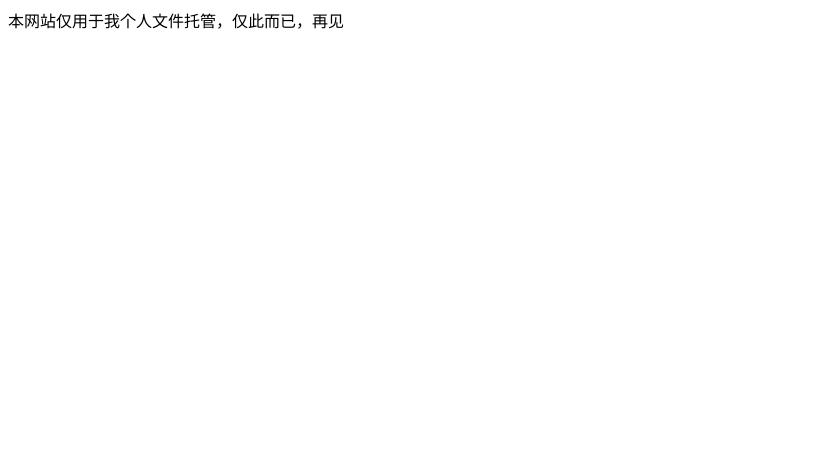
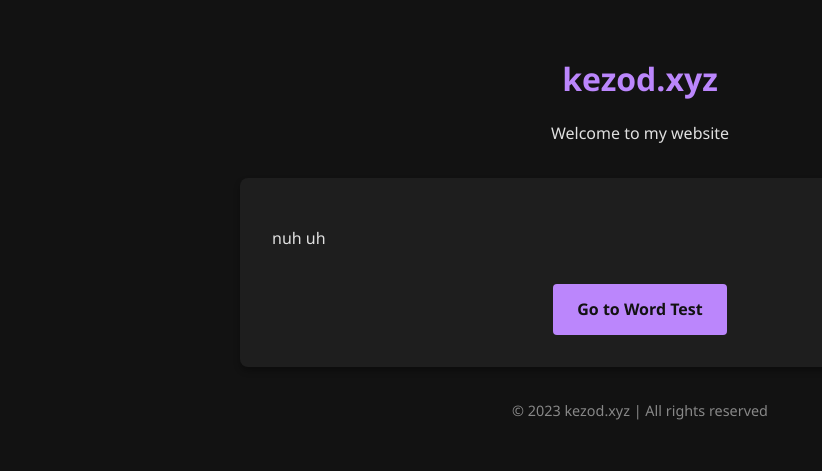
Before and after one commit to ertmtklf/-, a plain HTML site: page index.html in a window 1280 px wide. Shown: the whole page, without its empty margins (0-822 px from the left). Drawn offline with Linux system fonts and the light colour scheme.

Commit message:
Update index.html

```diff
--- a/index.html
+++ b/index.html
@@ -1 +1,91 @@
-<!doctype html><meta charset=utf-8><title>文件托管</title><body>本网站仅用于我个人文件托管，仅此而已，再见
+<!DOCTYPE html>
+<html lang="en">
+<head>
+    <meta charset="UTF-8">
+    <meta name="viewport" content="width=device-width, initial-scale=1.0">
+    <title>kezod.xyz</title>
+    <style>
+        :root {
+            --bg-color: #121212;
+            --text-color: #e0e0e0;
+            --accent-color: #bb86fc;
+            --card-bg: #1e1e1e;
+        }
+
+        body {
+            background-color: var(--bg-color);
+            color: var(--text-color);
+            font-family: 'Segoe UI', Tahoma, Geneva, Verdana, sans-serif;
+            margin: 0;
+            padding: 0;
+            line-height: 1.6;
+        }
+
+        .container {
+            max-width: 800px;
+            margin: 0 auto;
+            padding: 2rem;
+        }
+
+        header {
+            text-align: center;
+            margin-bottom: 2rem;
+        }
+
+        h1 {
+            color: var(--accent-color);
+            margin-bottom: 0.5rem;
+        }
+
+        .main-content {
+            background-color: var(--card-bg);
+            padding: 2rem;
+            border-radius: 8px;
+            box-shadow: 0 4px 6px rgba(0, 0, 0, 0.3);
+        }
+
+        .btn {
+            display: inline-block;
+            background-color: var(--accent-color);
+            color: #121212;
+            padding: 0.8rem 1.5rem;
+            text-decoration: none;
+            border-radius: 4px;
+            font-weight: bold;
+            transition: transform 0.2s, box-shadow 0.2s;
+        }
+
+        .btn:hover {
+            transform: translateY(-2px);
+            box-shadow: 0 4px 8px rgba(0, 0, 0, 0.3);
+        }
+
+        footer {
+            text-align: center;
+            margin-top: 2rem;
+            font-size: 0.9rem;
+            color: #888;
+        }
+    </style>
+</head>
+<body>
+    <div class="container">
+        <header>
+            <h1>kezod.xyz</h1>
+            <p>Welcome to my website</p>
+        </header>
+
+        <div class="main-content">
+            <p>nuh uh</p>
+
+            <div style="text-align: center; margin-top: 2rem;">
+                <a href="/wordtest" class="btn">Go to Word Test</a>
+            </div>
+        </div>
+
+        <footer>
+            <p>&copy; 2023 kezod.xyz | All rights reserved</p>
+        </footer>
+    </div>
+</body>
+</html>
```
